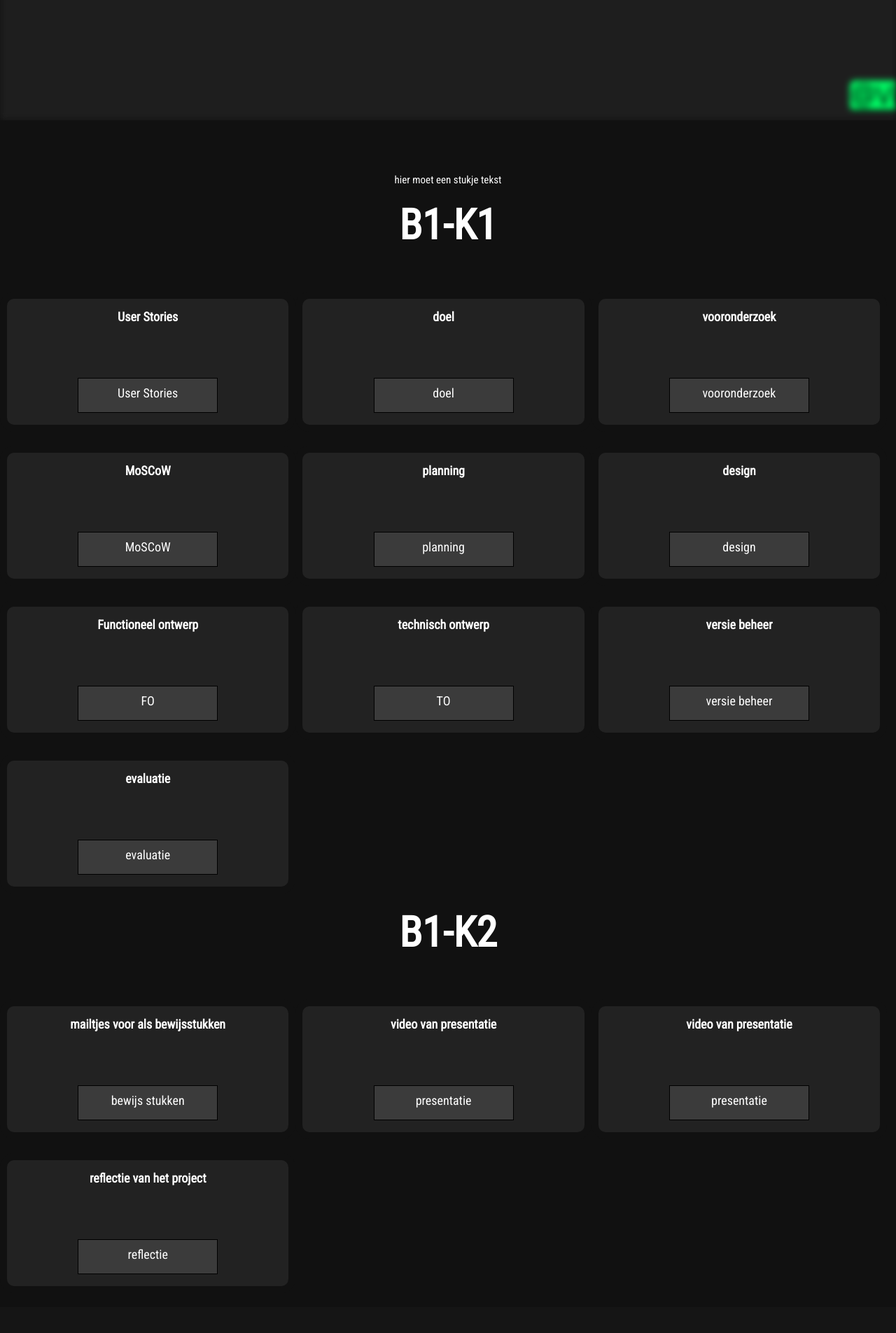
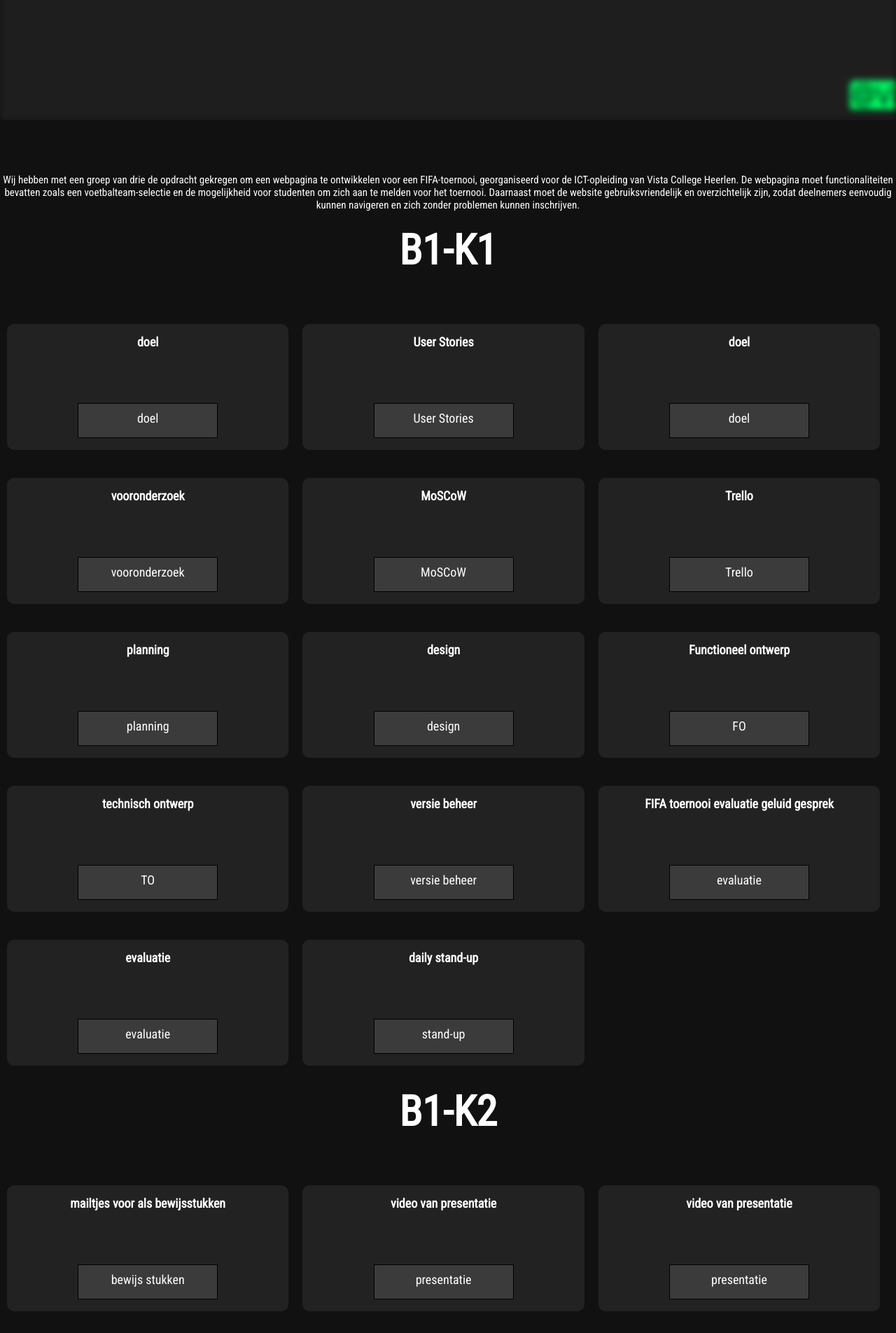
Before and after one commit to youriboersma/examenportfolio_youri, a PHP site: page /pagina/fifa_toernooi.php in a window 1280 px wide. Shown: the part 697-2602 px from the top of the page at 70% size. Before the commit the page ends 2535 px from the top, so only its background shows below. Run offline with PHP 8.4, Linux system fonts and the light colour scheme.

Commit message:
aanpassingen

```diff
--- a/pagina/fifa_toernooi.php
+++ b/pagina/fifa_toernooi.php
@@ -22,9 +22,22 @@
 </div>
 <br/><br/><br/><br/>
 
-<h4>hier moet een stukje tekst</h4>
+<h4>Wij hebben met een groep van drie de opdracht gekregen om een webpagina te ontwikkelen voor een FIFA-toernooi, georganiseerd voor de ICT-opleiding van Vista College Heerlen. De webpagina moet functionaliteiten bevatten zoals een voetbalteam-selectie en de mogelijkheid voor studenten om zich aan te melden voor het toernooi. Daarnaast moet de website gebruiksvriendelijk en overzichtelijk zijn, zodat deelnemers eenvoudig kunnen navigeren en zich zonder problemen kunnen inschrijven.</h4>
 
 <div><h3>B1-K1</h3></div>
+
+
+<div class="back">
+    <h2>doel</h2>
+    <div class="button_base b10_tveffect" onclick="window.open('../img/fifa_klantengesprek.m4a', '_blank');">
+        <div>doel</div>
+        <div>
+            <div>doel</div>
+            <div>doel</div>
+            <div>doel</div>
+        </div>
+    </div>
+</div>
 
 <div class="back">
   <h2>User Stories</h2>
@@ -70,6 +83,19 @@
       <div>MoSCoW</div>
     </div>
   </div>
+</div>
+
+
+<div class="back">
+    <h2>Trello</h2>
+    <div class="button_base b10_tveffect" onclick="window.open('https://trello.com/b/wfaIEv3S/fifa-toernooi', '_blank');">
+        <div>Trello</div>
+        <div>
+            <div>Trello</div>
+            <div>Trello</div>
+            <div>Trello</div>
+        </div>
+    </div>
 </div>
 
 <div class="back">
@@ -133,6 +159,18 @@
 </div>
 
 <div class="back">
+    <h2>FIFA toernooi evaluatie geluid gesprek</h2>
+    <div class="button_base b10_tveffect" onclick="window.open('https://drive.google.com/file/d/1rmKziKDdbZlULzv1DZ_JU4ZH1SO7qFD3/view', '_blank');">
+        <div>evaluatie</div>
+        <div>
+            <div>evaluatie</div>
+            <div>evaluatie</div>
+            <div>evaluatie</div>
+        </div>
+    </div>
+</div>
+
+<div class="back">
     <h2>evaluatie</h2>
     <div class="button_base b10_tveffect" onclick="window.open('../img/evaluatie_FIFA_toernooi.pdf', '_blank');">
         <div>evaluatie</div>
@@ -144,9 +182,17 @@
     </div>
 </div>
 
-
-
-
+<div class="back">
+    <h2>daily stand-up</h2>
+    <div class="button_base b10_tveffect" onclick="window.open('../img/daily-stand-up-FIFA.pdf', '_blank');">
+        <div>stand-up</div>
+        <div>
+            <div>stand-up</div>
+            <div>stand-up</div>
+            <div>stand-up</div>
+        </div>
+    </div>
+</div>
 
 
 <div><h3>B1-K2</h3></div>
--- a/pagina/portfolio_pagina.php
+++ b/pagina/portfolio_pagina.php
@@ -101,7 +101,7 @@
 
 <div class="back">
     <h2>testplan</h2>
-    <div class="button_base b10_tveffect" onclick="window.open('../img/test_plan_portfolio.pdf', '_blank');">
+    <div class="button_base b10_tveffect" onclick="window.open('../img/Testplan_portfolio.pdf', '_blank');">
         <div>testplan</div>
         <div>
             <div>testplan</div>
```
Also changed, not shown: index.php (+6 -6 lines), pagina/APG_metaverse.php (+12 -0 lines), pagina/pizzeria_sopranos.php (+56 -9 lines), img/getest_door_devyn_sopranos.png (added), 9 other files.
